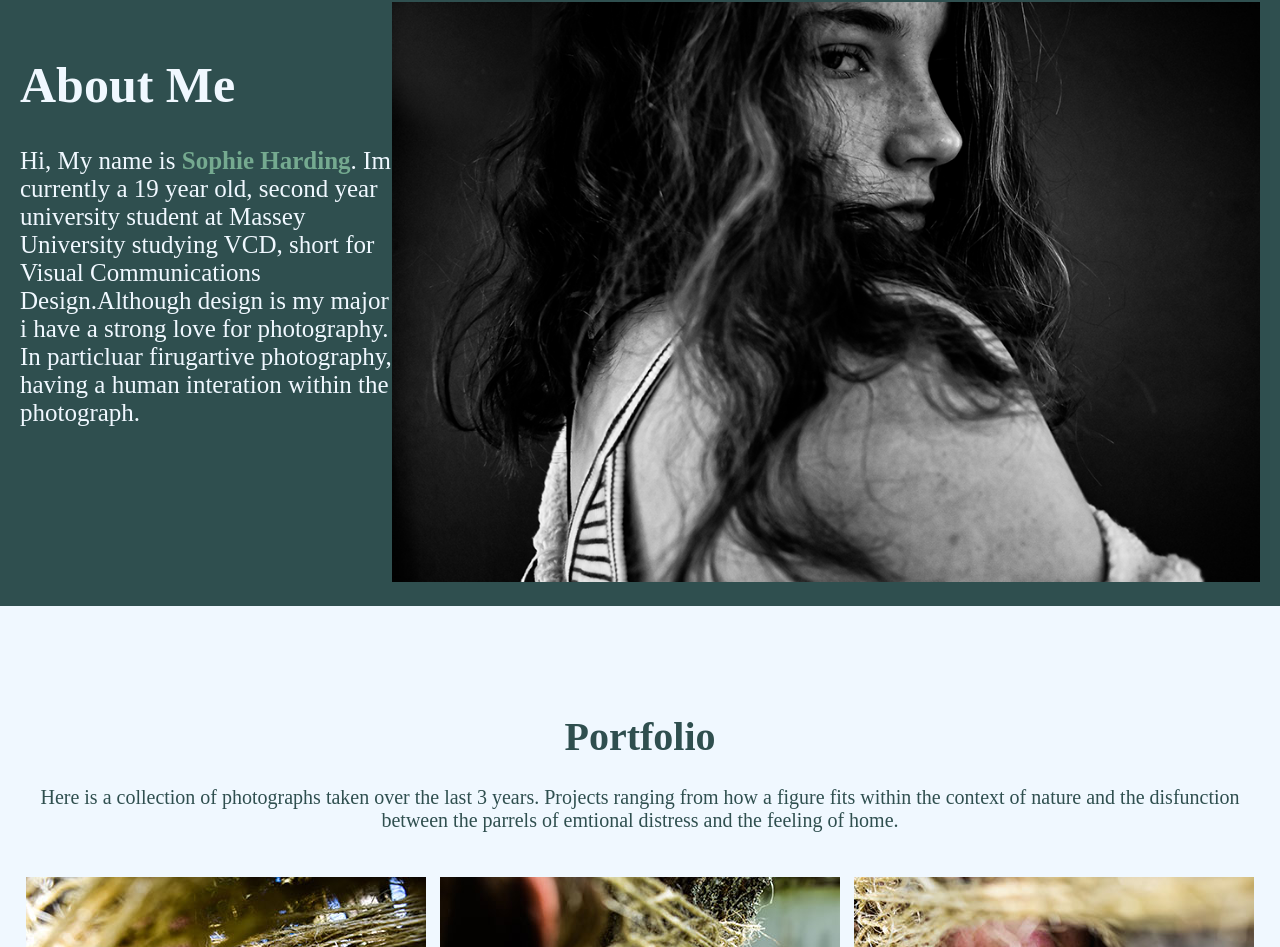
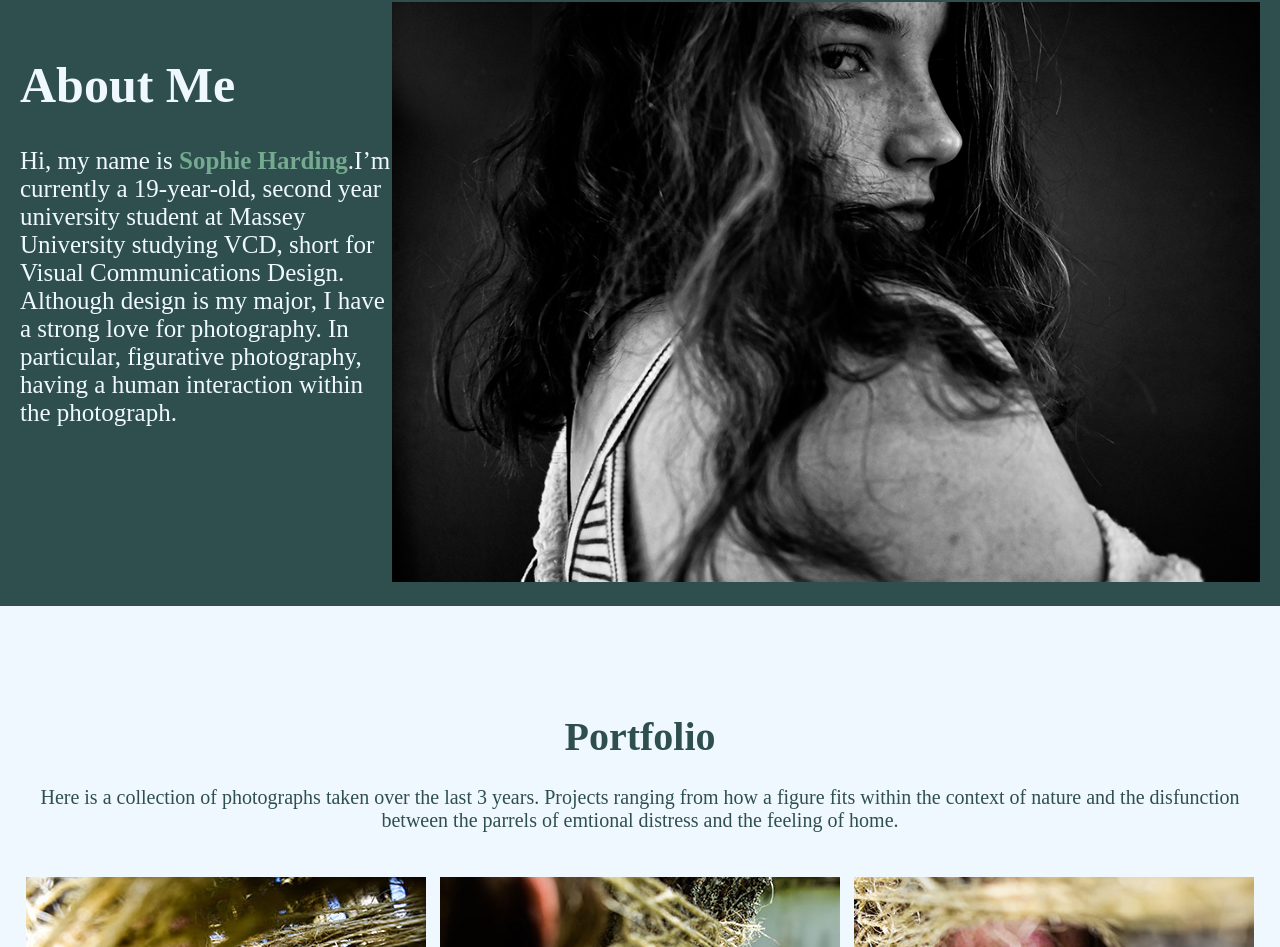
Before and after one commit to SophieHarding/SophieHarding.github.io, a plain HTML site: page index.html in a window 1280 px wide. Shown: the part 1006-1953 px from the top of the page. Drawn offline with nearby package versions, Linux system fonts and the light colour scheme; a web font is replaced by a local one.

Commit message:
Spelling fixed

```diff
--- a/index.html
+++ b/index.html
@@ -83,7 +83,7 @@
 
          <h1 id="abo">About Me</h1>
 
-          <p> Hi, My name is <span class="salmon">Sophie Harding</span>. Im currently a 19 year old, second year university student at Massey University studying VCD, short for Visual Communications Design.Although design is my major i have a strong love for photography. In particluar firugartive photography, having a human interation within the photograph. </p></div>
+          <p> Hi, my name is <span class="salmon">Sophie Harding</span>.I’m currently a 19-year-old, second year university student at Massey University studying VCD, short for Visual Communications Design. Although design is my major, I have a strong love for photography. In particular, figurative photography, having a human interaction within the photograph. </p></div>
         <div><img src="img/meresized.jpeg" width="100%" /></div>
     </div>
 
```
